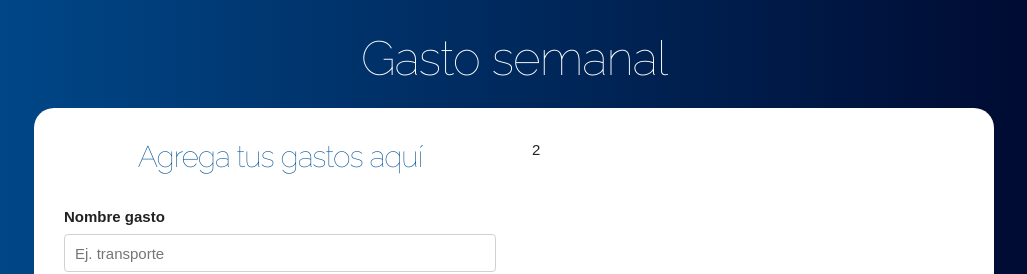
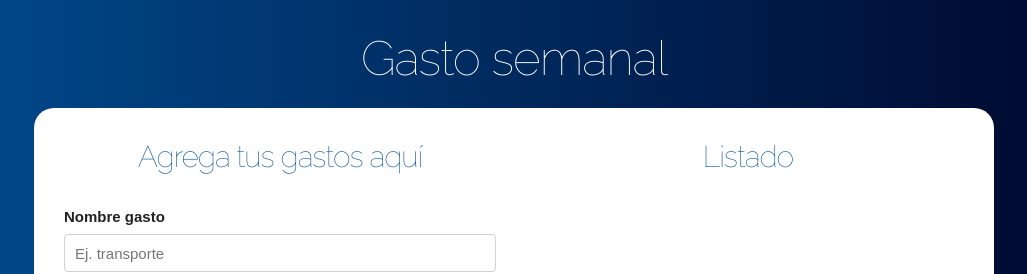
Before and after one commit to efectoTam/react-budget, a React (Create React App) app: page / in a window 1280 px wide. Both pictures are taken after typing "5" into the empty fields and a click on the input "Definir presupuesto". Shown: the top 274 px of the page, without its empty margins (126-1153 px from the left). Built offline with nearby package versions, Linux system fonts and the light colour scheme.

Commit message:
showing expenses on the interface

```diff
--- a/src/App.js
+++ b/src/App.js
@@ -1,6 +1,7 @@
 import React, { useState } from 'react';
 import Question from './components/Question';
 import Form from './components/Form';
+import List from './components/List';
 
 function App() {
   //Defining state
@@ -37,7 +38,9 @@
                   />
                 </div>
                 <div className="one-half column">
-                  2
+                  <List
+                    expenses={expenses}
+                  />
                 </div>
               </div>
             )
--- /dev/null
+++ b/src/components/Expense.js
@@ -0,0 +1,12 @@
+import React from 'react';
+
+const Expense = ({ expense }) => (
+  <li className="gastos">
+    <p>
+      {expense.name}
+      <span className="gasto">$ {expense.amount}</span>
+    </p>
+  </li>
+);
+
+export default Expense;
--- /dev/null
+++ b/src/components/List.js
@@ -0,0 +1,16 @@
+import React from 'react';
+import Expense from './Expense';
+
+const List = ({ expenses }) => (
+  <div className="gastos-realizados">
+    <h2>Listado</h2>
+    {expenses.map(expense => (
+      <Expense
+        key={expense.id}
+        expense={expense}
+      />
+    ))}
+  </div>
+);
+
+export default List;
```
